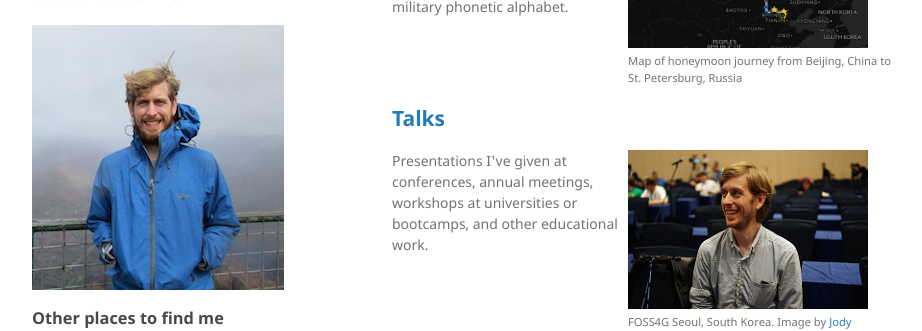
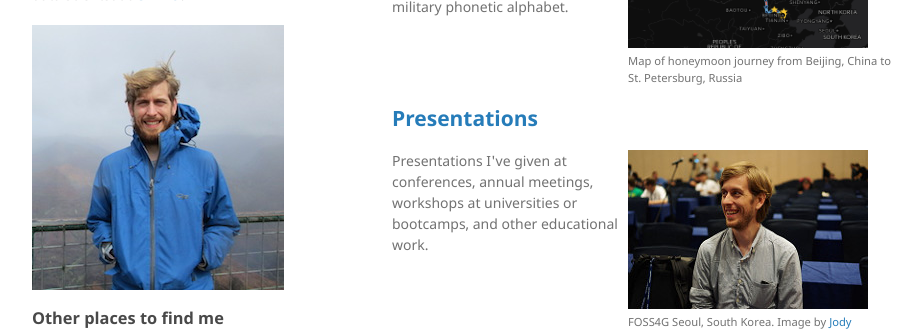
Before and after one commit to andy-esch/andy-esch.github.io, a Jekyll site: the page built from index.md, in a window 1280 px wide. Shown: the part 251-582 px from the top of the page, without its empty margins (178-1100 px from the left). Built offline with Jekyll 4.4.1, drawn with Linux system fonts in a browser that asks for light colours; our own code applies the rules of GitHub Pages for plain Markdown files.

Commit message:
small updates

```diff
--- a/index.md
+++ b/index.md
@@ -6,13 +6,13 @@
 
 <div class="clearfix item-desc">
 	<figure>
-		<img src="/assets/img/honeymoon.png" alt="honeymoon map" width="240" />
+		<a href="/projects.html#honeymoon-mapping"><img src="/assets/img/honeymoon.png" alt="honeymoon map" width="240" /></a>
 		<figcaption>Map of honeymoon journey from Beijing, China to St. Petersburg, Russia</figcaption>
 	</figure>
 	<div>Projects covering work on coding, math, and maps. Includes projects like a Python package for interacting with CARTO's services, an effort to find the best place to live, and a program to teach the military phonetic alphabet.</div>
 </div>
 
-## [Talks](presentations.html)
+## [Presentations](presentations.html)
 
 <div class="clearfix item-desc">
 	<figure>
```
Also changed, not shown: projects.md (+3 -3 lines).
